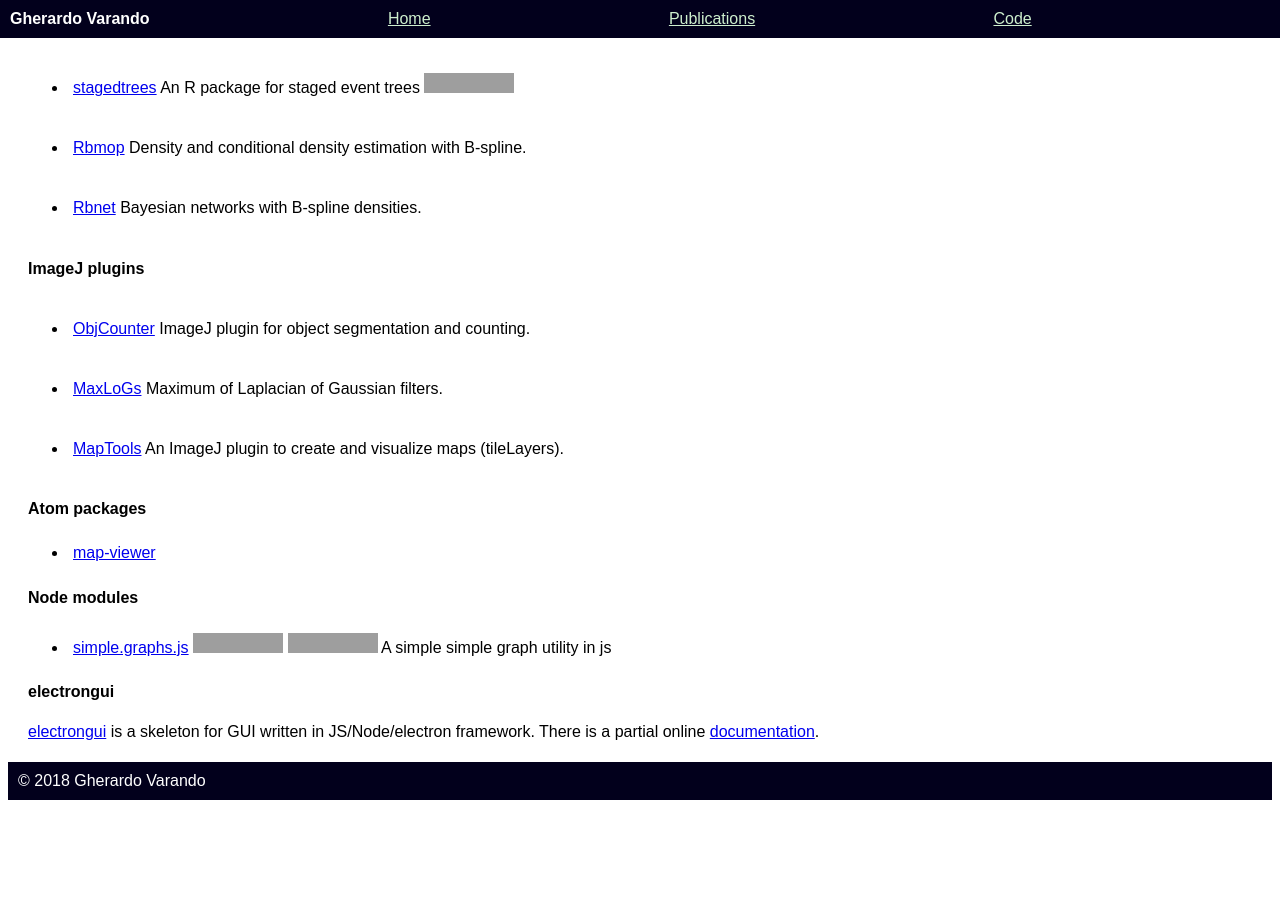
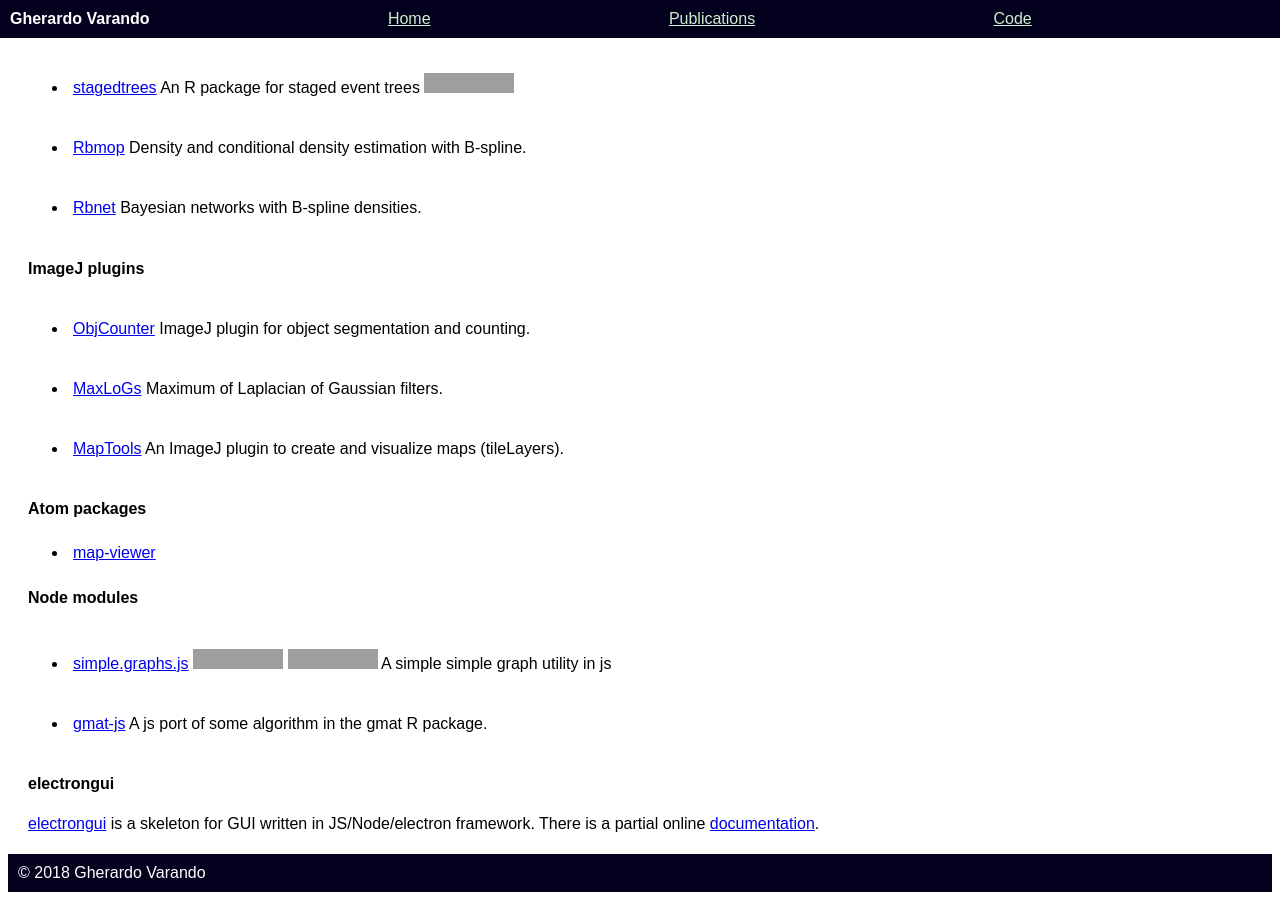
Before and after one commit to gherardovarando/gherardovarando.github.io, a Jekyll site: the page built from code.md, in a window 1280 px wide and 900 px high, scrolled down 1145 px. Built offline with Jekyll 4.4.1, drawn with Linux system fonts in a browser that asks for light colours; nearby versions of some CDN libraries; before the commit the page ends 1953 px from its top, so only the background shows below that; grey boxes are pictures that could not be loaded.

Commit message:
[upd] gmat-js to code list

```diff
--- a/code.md
+++ b/code.md
@@ -97,6 +97,9 @@ extensions:
 [![npm version](https://badge.fury.io/js/simple.graphs.js.svg)](https://badge.fury.io/js/simple.graphs.js)
 A simple simple graph utility in js
 
+- [gmat-js](https://github.com/gherardovarando/gmat-js) A js port of some algorithm in
+the gmat R package.
+
 #### electrongui
 
 [electrongui](https://github.com/gherardovarando/electrongui) is a skeleton for GUI written in JS/Node/electron framework.
```
